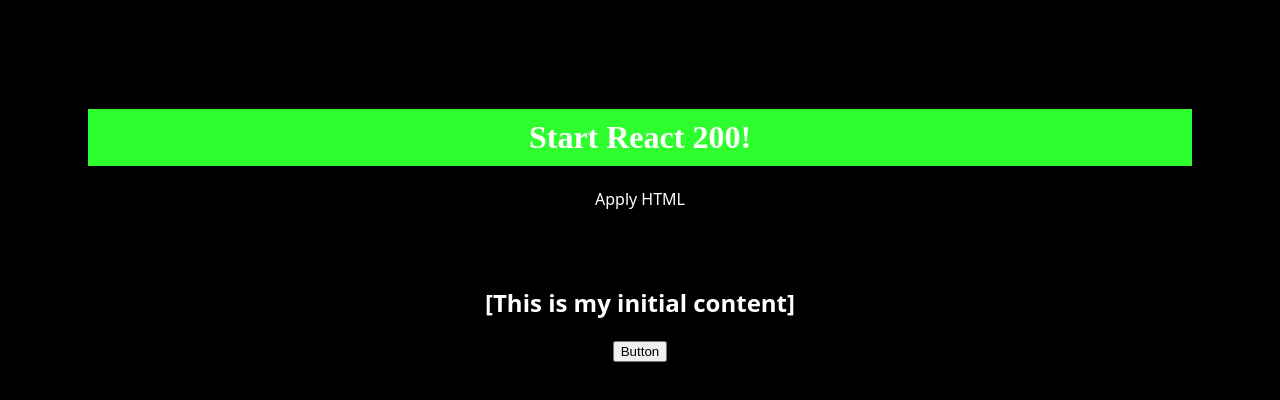
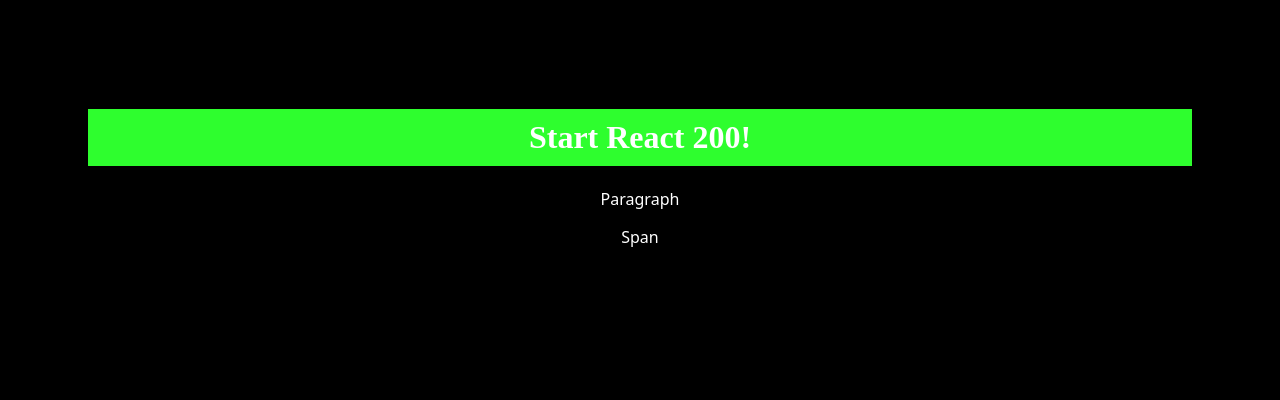
Before and after one commit to scorbiclife/react-200, a React (Vite) app in the folder react-beginner/: page / in a window 1280 px wide. Shown: the top 400 px of the page. Built offline with nearby package versions, Linux system fonts and the light colour scheme.

Commit message:
feat: R032: use React.Fragment

```diff
--- a/react-beginner/src/App.tsx
+++ b/react-beginner/src/App.tsx
@@ -1,12 +1,11 @@
 import "./App.css"
-import R031_ReactHook from "./R031_ReactHook";
+import R032_Fragments from "./R032_Fragments";
 
 function App() {
   return (
     <div>
       <h1>Start React 200!</h1>
-      <p>Apply HTML</p>
-      <R031_ReactHook></R031_ReactHook>
+      <R032_Fragments></R032_Fragments>
     </div>
   )
 }
--- /dev/null
+++ b/react-beginner/src/R032_Fragments.tsx
@@ -0,0 +1,10 @@
+import React from "react";
+
+function R032_Fragments() {
+  return <React.Fragment>
+    <p>Paragraph</p>
+    <span>Span</span>
+  </React.Fragment>
+}
+
+export default R032_Fragments;
```
